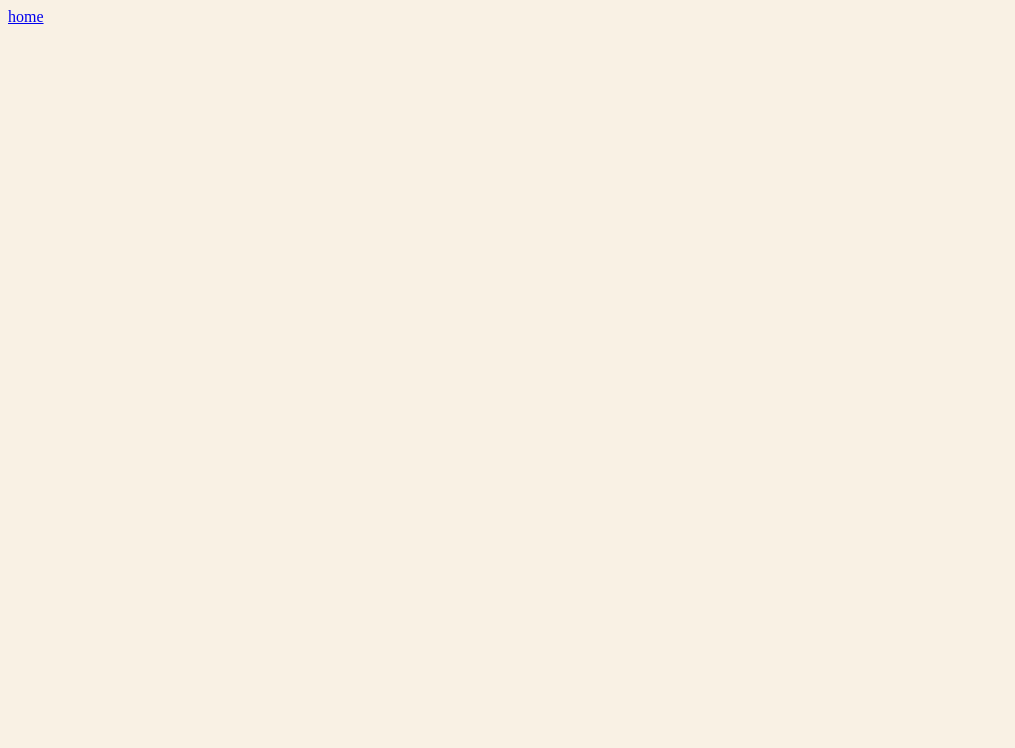
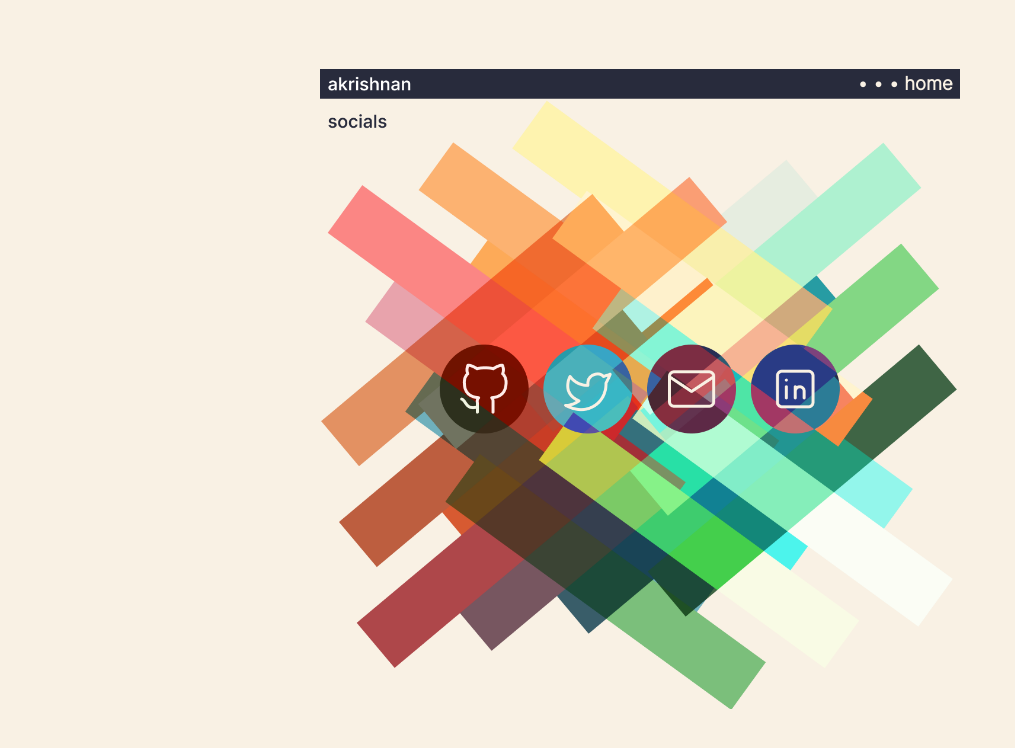
Before and after one commit to AniKrisn/site2, a plain HTML site: page socials.html in a window 1280 px wide. Shown: the whole page, without its empty margins (0-1015 px from the left). Drawn offline with Linux system fonts and the light colour scheme.

Commit message:
socials img working + home

```diff
--- a/socials.html
+++ b/socials.html
@@ -4,18 +4,14 @@
     <meta charset="UTF-8">
     <meta http-equiv="X-UA-Compatible" content="IE=edge">
     <meta name="viewport" content="width=device-width, initial-scale=1.0">
-    <title>Document</title>
+    <link rel="stylesheet" href="style.css">
+    <title>Socials</title>
 </head>
 <body style="background-color: #F9F1E4;">
 
-    <div class="socials-img">
-        <a href="pics/Group 60.png" id="lum"></a>
-        <a href="pics/Group 61.png" class="exc"></a>
-        <a href="pics/Group 62.png" class="exc"></a>
-        <a href="pics/Group 63.png" class="exc"></a>
-    </div>
+    <div class="socials-img"></div>
 
-    <a href="index.html">home</a>
+    <a href="index.html" id="home">• • • home</a>
 
 </body>
 </html>
--- a/style.css
+++ b/style.css
@@ -1,4 +1,5 @@
 @import url('https://fonts.googleapis.com/css2?family=IM+Fell+DW+Pica&display=swap');
+@import url('https://fonts.googleapis.com/css2?family=Inter:wght@300&display=swap');
 
 body, html {
     box-sizing: border-box;
@@ -24,7 +25,7 @@ body, html {
     transform: translate(-0.7vh, 30vh) rotate(-40deg);
     text-decoration: none;
     color: #F9F1E4;
-    transition: color 0.2s ease-in-out 0.1s;
+    transition: color 1s ease-in-out 0.01s;
 }
 
 .index-img > a#consume {
@@ -36,7 +37,7 @@ body, html {
     transform-origin: bottom left;
     text-decoration: none;
     color: #F9F1E4;
-    transition: color 0.2s ease-in-out 0.1s;
+    transition: color 1s ease-in-out 0.01s;
 }
 
 .index-img > a#socials {
@@ -49,19 +50,12 @@ body, html {
     text-decoration: none;
     color: #282B3C;
     mix-blend-mode: hard-light;
-    transition: color 0.2s ease-in-out 0.1s;
+    transition: color 1s ease-in-out 0.01s;
 }
 
-.index-img > a#consume:hover, .index-img > a#socials:hover, .index-img > a#produce:hover {
+.index-img > a#consume:hover, .index-img > a#produce:hover, .index-img > a#socials:hover {
     color: #0d29c5;
-    mix-blend-mode: exclusion;
-}
-
-.socials-img {
-    background-image: url(pics/socials.png);
-    height: 80vh;
-    width: 80vh;
-    background-size: cover;
+    mix-blend-mode: multiply;
 }
 
 #boat {
@@ -71,9 +65,28 @@ body, html {
     border-radius: 50%;
     background-size: cover;
     transform: translate(40.3vh, 3.4vh);
-    transition: 0.8s ease-in-out 0.1s;
+    transition: 0.5s ease-in;
 }
 
 #boat:hover {
     opacity: 0;
 }
+
+
+.socials-img {
+    background-image: url(pics/socials.png);
+    height: 80vh;
+    width: 80vh;
+    background-size: cover;
+}
+
+#home {
+    display: inline-block;
+    font-family: 'IM Fell DW Pica', serif;
+    text-decoration: none;
+    font-size: 2.3vh;
+    font-weight: bold;
+    transform: translate(67.2vh, -79.65vh);
+    font-family: 'Inter', sans-serif;
+    color: #F9F1E4;
+}
```
Also changed, not shown: consume.html (+1 -0 lines).
